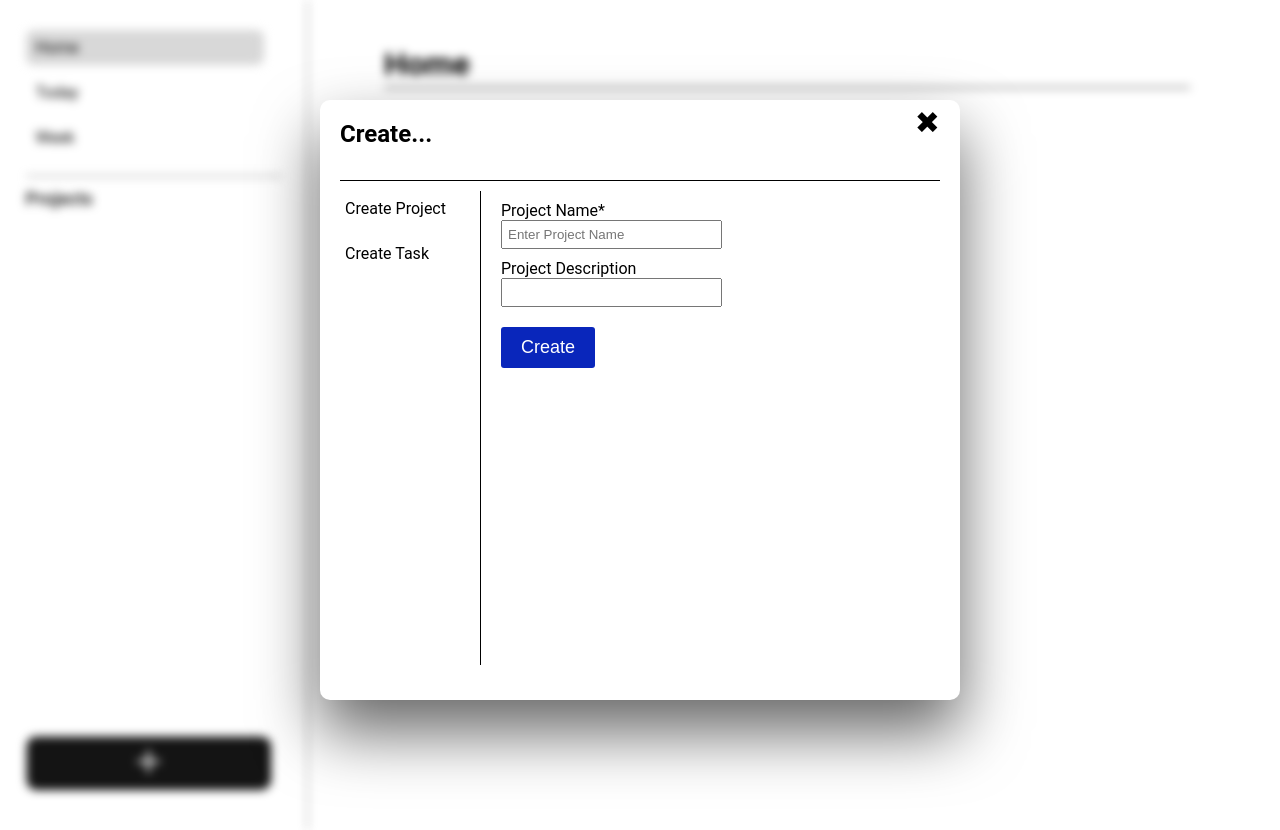
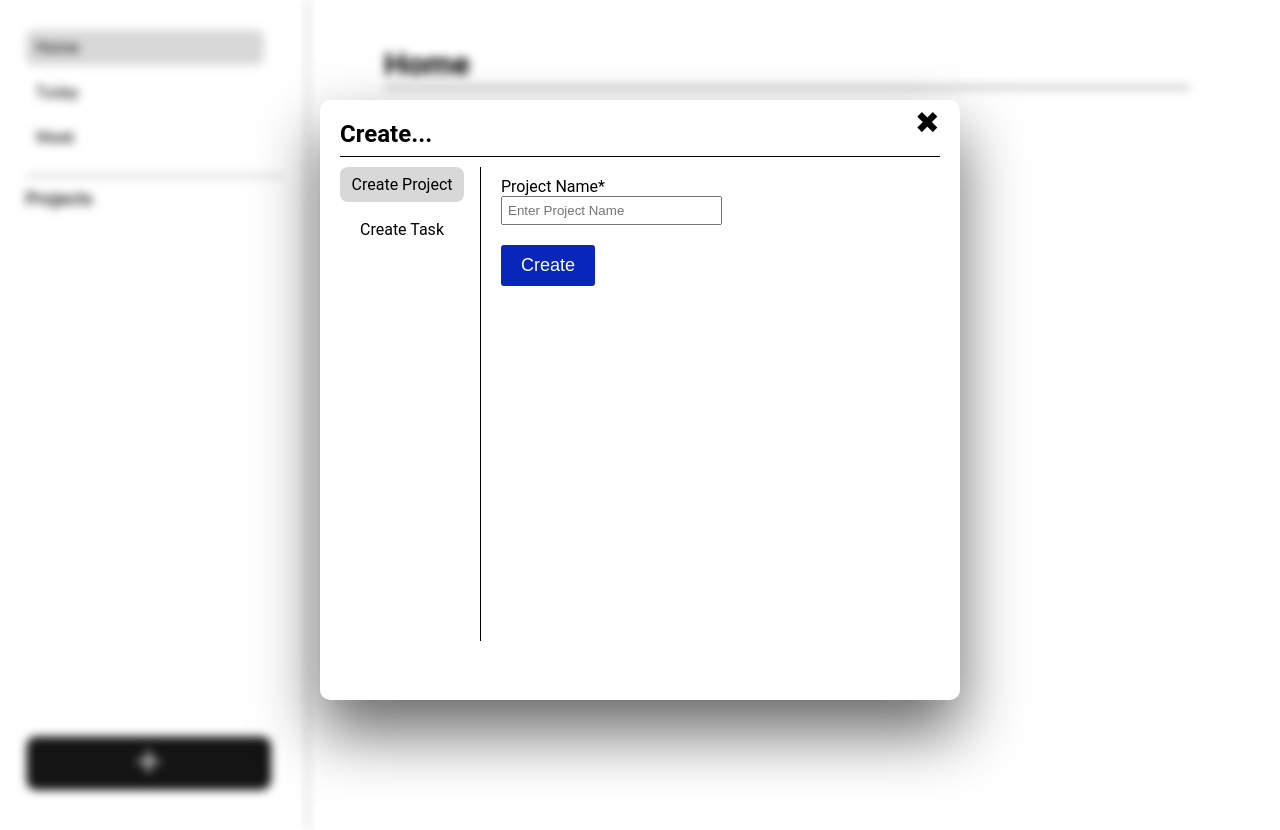
Before and after one commit to Zachary-Kiz/ToDoApp, a React (Create React App) app: page / in a window 1280 px wide. Both pictures are taken after a click on the button 148 px from the left and 763 px from the top of the page. Built offline with nearby package versions, Linux system fonts and the light colour scheme.

Commit message:
Various UI updates

```diff
--- a/src/App.css
+++ b/src/App.css
@@ -17,6 +17,14 @@
   border-radius: 8px;
   margin-bottom: 10px;
   padding-right: 8px;
+  overflow: hidden;
+  text-overflow: ellipsis;
+}
+
+.side-text {
+  overflow: hidden;
+  text-overflow: ellipsis;
+  margin-left: 10px;
 }
 
 .side-elem:hover {
@@ -101,8 +109,8 @@
 
 .banner {
   width: 100%;
+  height: 4.5vh;
   border-bottom: 1px solid black;
-  height:10%;
   margin-bottom: 10px;
 }
 
@@ -154,6 +162,7 @@
   border-radius: 3px;
   font-size: 15px;
   margin: 10px;
+  margin-left: 0px;
   transition: background-color 0.4s;
 }
 
@@ -254,6 +263,8 @@ label {
   }
 
   .details {
+    display: flex;
+    flex-direction: column;
     width: 500px;
     height: 300px;
     background-color: white;
@@ -287,20 +298,24 @@ label {
   }
 
   .dropdown {
-    right: 10%;
-
+    right: 12%;
     position:fixed;
     background-color: white;
-    padding-right: 30px;
-    padding-left: 30px;
-    padding-top: 10px;
-    padding-bottom: 10px;
     text-align: center;
     display: none;
     box-shadow: 0 2rem 4rem rgba(0, 0, 0, 0.6); ;
   }
 
-  .dropdown:hover {
+  .dropdown-elem {
+    width: 100%;
+    padding-right: 20px;
+    padding-left: 20px;
+    padding-top: 10px;
+    padding-bottom: 10px;
+    background-color: white;
+  }
+
+  .dropdown-elem:hover {
     background-color: rgba(235, 233, 233);
   }
 
--- a/src/App.js
+++ b/src/App.js
@@ -82,6 +82,13 @@ function ProjPage({currentProj, tasks, setTasks, setIsBlurred, setProjects, setC
     setCurrentProj("Home");
   }
 
+  function sortDate() {
+    console.log(tasks);
+    let sortedTasks = tasks.sort((a, b) => Date.parse(new Date(b.dueDate)) - Date.parse(new Date(a.dueDate)));
+    //setTasks(sortedTasks);
+    console.log(sortedTasks);
+  }
+
   const dontChange = ["Home", "Today", "Week"];
 
   return (
@@ -91,7 +98,8 @@ function ProjPage({currentProj, tasks, setTasks, setIsBlurred, setProjects, setC
         <div id='dots'  className='dots' style={{display: !dontChange.includes(currentProj) ? 'inline-block' : 'none'}}></div>
       </div>
       <div id='dropdown' className='dropdown'>
-        <div onClick={delProj}>Delete Project</div>
+        <div className='dropdown-elem' onClick={delProj}>Delete Project</div>
+        <div className='dropdown-elem' onClick={sortDate}>Sort By Date</div>
       </div>
       {tasks.map((task, index) => (
         <Task key={index} task={task} num={index} setTasks={setTasks} setIsBlurred={setIsBlurred}/>
@@ -193,7 +201,7 @@ function ShowDetails({setIsBlurred}) {
       </div>
       <div style={{display: 'inline-block'}}>
         <div ><b>Task Name: </b><div id="taskNameDet" style={{display: 'inline-block', marginRight: '10px'}}></div></div>
-        <div ><b>Description: </b><div id="taskDescription" style={{display: 'inline-block', marginRight: '10px'}}></div></div>
+        <div style={{display:'inline-block'}}><b>Description: </b><div id="taskDescription" style={{display: 'inline-block', marginRight: '10px', minWidth:  '350px', maxWidth:'400px', wordWrap:'break-word'}}></div></div>
         <div ><b>Project: </b><div id="taskProject" style={{display: 'inline-block', marginRight: '10px'}}></div></div>
         <div ><b>Priority: </b><div id="taskPriority" style={{display: 'inline-block', marginRight: '10px'}}></div></div>
 
@@ -333,7 +341,7 @@ function SideElem({ value , getProj, index, isClicked, tasks}) {
 
   return (
     <div style={{backgroundColor: isClicked === index ? '#D8D8D8':''}} className='side-elem' onClick={() => getProj(value, index, true)}>
-      <div style={{ marginLeft: '10px' }}>{value}</div>
+      <div className='side-text'>{value}</div>
     </div>
   );
 }
@@ -357,7 +365,7 @@ function CreateTask({tasks, setTasks, projects, setProjects, setIsBlurred, curre
   const proj = document.getElementById('proj');
   const task = document.getElementById('task');
   const [selButton, setSelButton] = useState(null);
-  const [isClicked, setIsClicked] = useState(null);
+  const [isClicked, setIsClicked] = useState(1);
 
   const handleChange = (e) => {
     const { name, value } = e.target;
@@ -462,20 +470,20 @@ function CreateTask({tasks, setTasks, projects, setProjects, setIsBlurred, curre
       </div>
       <div style={{"display":"flex", "height":"100%"}}>
       <div className='side'>
-          <div className='side-elem' style={{paddingLeft:'5px', backgroundColor: isClicked === 1 ? '#D8D8D8':''}} onClick={showProj}>Create Project</div>
-          <div className='side-elem' style={{paddingLeft:'5px', backgroundColor: isClicked === 2 ? '#D8D8D8':''}}  onClick={showTask}>Create Task</div>
+          <div className='side-elem' style={{paddingLeft:'8px', backgroundColor: isClicked === 1 ? '#D8D8D8':'', textAlign:'center'}} onClick={showProj}>Create Project</div>
+          <div className='side-elem' style={{paddingLeft:'8px', backgroundColor: isClicked === 2 ? '#D8D8D8':'', textAlign:'center'}}  onClick={showTask}>Create Task</div>
         </div>
 
       <div id="proj" >
         <form className='createForm' onSubmit={addProj}>
         <label>Project Name*</label><br></br>
-        <input type='text' id="projName" value={formData.projName} onChange={handleChange} name="projName" placeholder='Enter Project Name'></input><br></br>
+        <input type='text' id="projName" value={formData.projName} maxLength={40} onChange={handleChange} name="projName" placeholder='Enter Project Name'></input><br></br>
         <div id="titleError" className='error'>*please enter a project name</div>
         <div id="titleExists" className='error'>*project already exists</div>
-        <label style={{marginTop:'10px'}}>Project Description</label><br></br>
+        {/* <label style={{marginTop:'10px'}}>Project Description</label><br></br>
         <input type='text'  name="projDescription"
             value={formData.projDescription}
-            onChange={handleChange}></input><br></br>
+            onChange={handleChange}></input><br></br> */}
         <button className='create' type="submit" value="Create"><span className='createText'>Create</span></button>
         </form>
       </div>
@@ -485,7 +493,7 @@ function CreateTask({tasks, setTasks, projects, setProjects, setIsBlurred, curre
         <input type='text' id="taskName" name="taskName"  onChange={handleChangeTask} placeholder='Enter Task Name'></input><br></br>
         <div id="taskTitleError" className='error'>*please enter a task name</div>
         <label>Description:</label><br></br>
-        <textarea name='taskDesc' onChange={handleChangeTask} placeholder='Enter Description'></textarea> <br></br>
+        <textarea maxLength={100} name='taskDesc' onChange={handleChangeTask} placeholder='Enter Description'></textarea> <br></br>
         <label for="chooseProj">Choose Project:</label><br></br>
         <select name="taskProj" id="chooseProj" onChange={handleChangeTask}>
           <option value={"None"} >None</option>
```
